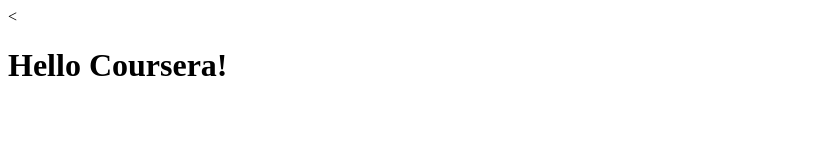
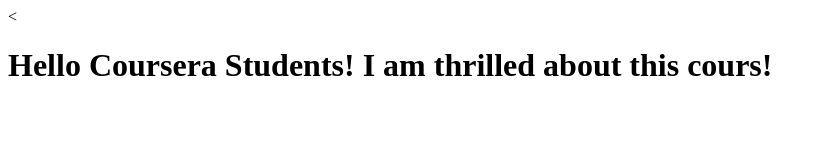
Before and after one commit to natalliaSkiba/coursera-test, a plain HTML site: page index.html in a window 1280 px wide. Shown: the whole page, without its empty margins (0-825 px from the left). Drawn offline with Linux system fonts and the light colour scheme.

Commit message:
New version of web file.

```diff
--- a/index.html
+++ b/index.html
@@ -5,6 +5,6 @@
     <title></title>
   </head>
   <body>
-    <<h1> Hello Coursera!</h1>
+    <<h1> Hello Coursera Students! I am thrilled about this cours! </h1>
   </body>
 </html>
```
